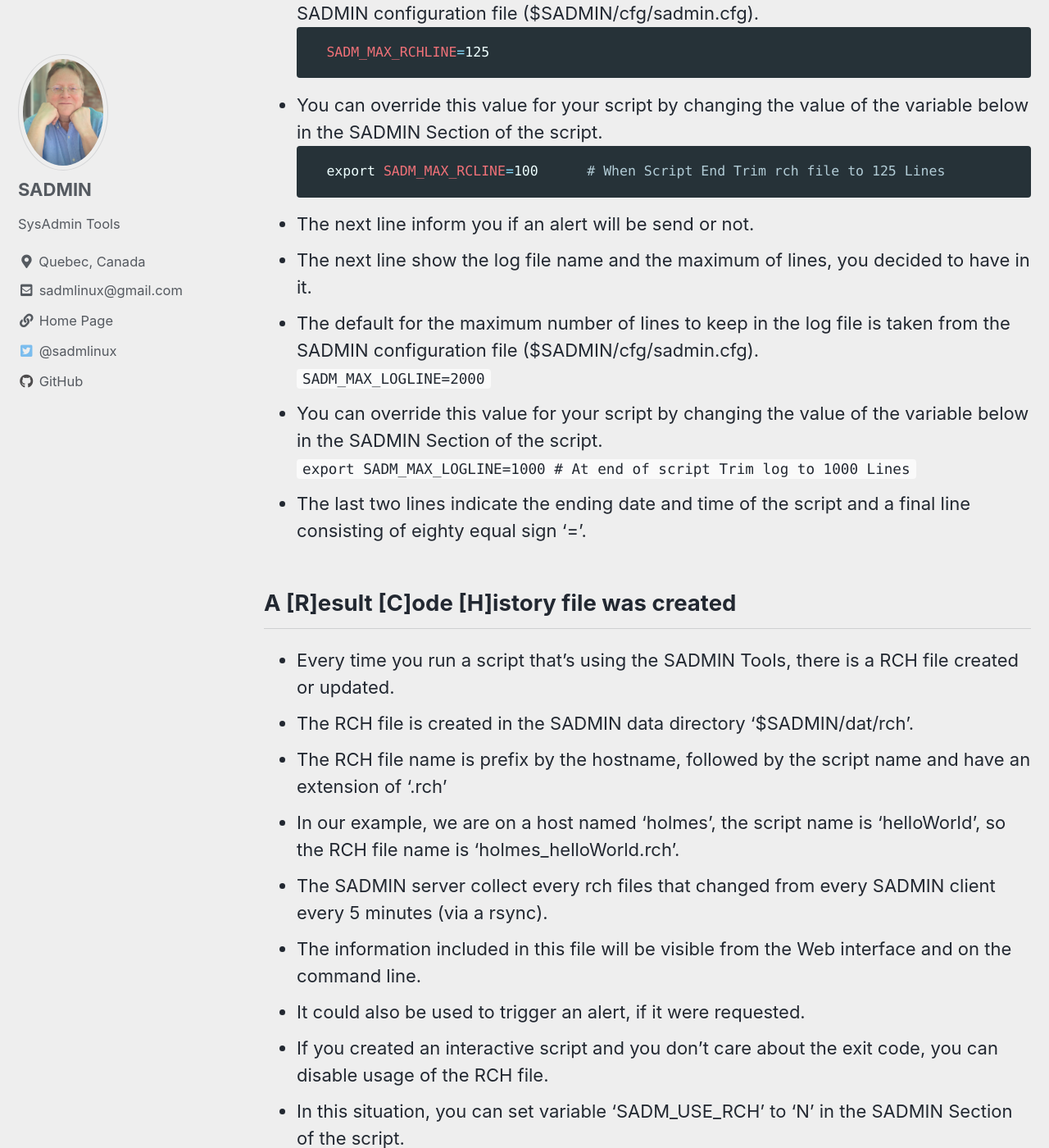
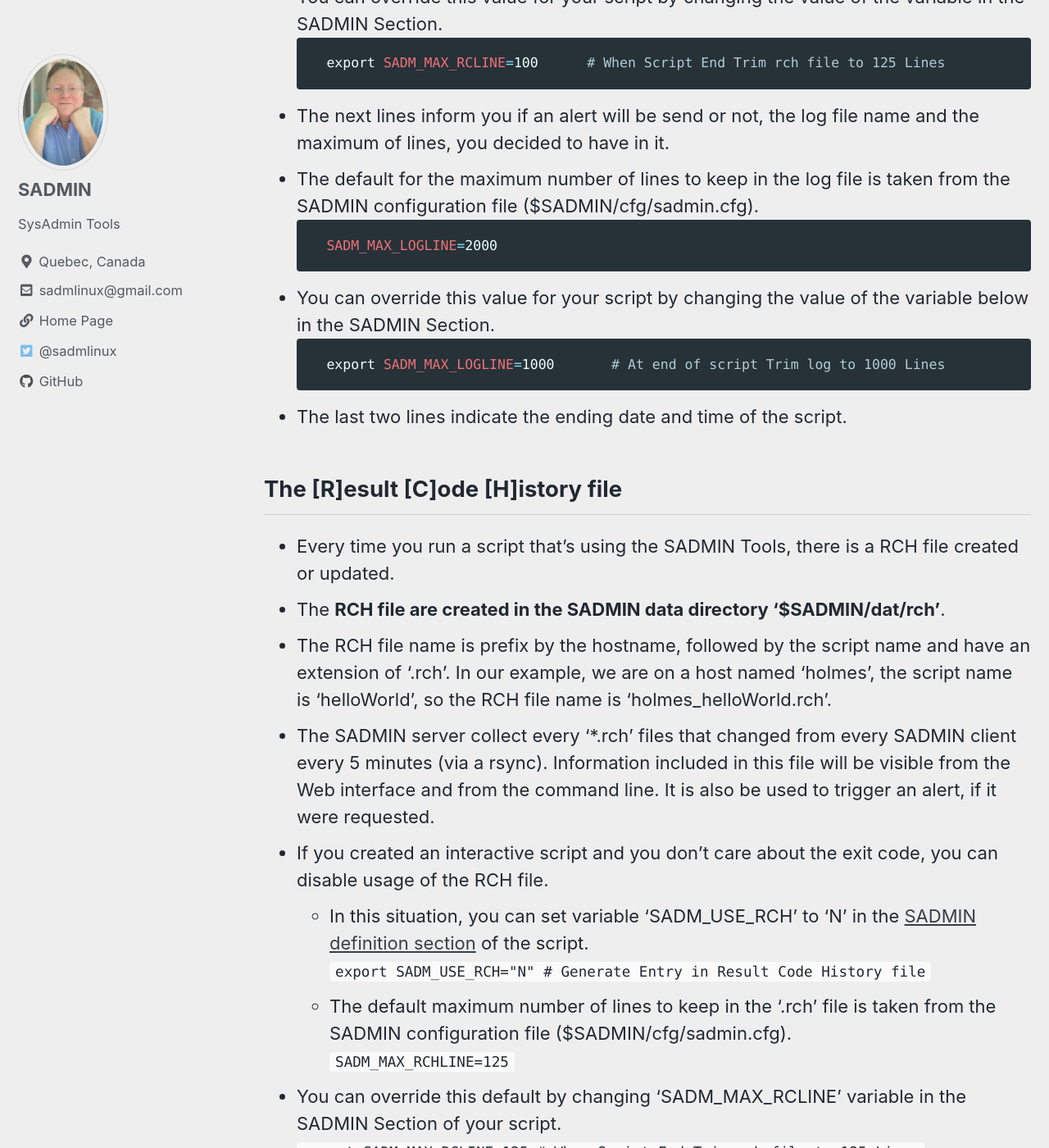
Before and after one commit to jadupl2/jadupl2.github.io, a Jekyll site: the page built from _pages/man/sadm-template-sh.md, in a window 1280 px wide and 1400 px high, scrolled down 6745 px. Shown: the whole window at 82% size. Built offline with Jekyll 4.4.1, drawn with Linux system fonts in a browser that asks for light colours; cached includes are drawn as plain includes; some of the changed text lies outside the part shown.

Commit message:
Shell Template page update

````diff
--- a/_pages/man/sadm-template-py.md
+++ b/_pages/man/sadm-template-py.md
@@ -54,7 +54,7 @@ We can divide the output of the screen in three section. We have the *Header*, t
 
 {% include {{ page.sadm_header_footer }} %}
 
-## A [R]esult [C]ode [H]istory file was created
+## The [R]esult [C]ode [H]istory file
 - Every time you run a script that's using the SADMIN Tools, by default there is a RCH file
 created or updated.
 - The **RCH file are created in the SADMIN data directory '$SADMIN/dat/rch'**.
--- a/_pages/man/sadm-template-sh.md
+++ b/_pages/man/sadm-template-sh.md
@@ -38,13 +38,13 @@ any SADMIN database information. By default, the 'main_process()' is activated,
 which one you need for the script you're starting.
 ![sadm_template_sh_main_process.png](/assets/img/sadm_template_sh_main_process.png "main_process() Template functions")
 
-- The '**process_servers()**' can be use where you need to perform action based on the content
-of the server database. This function, demonstrate how to access the information in the
-server database. It actually build a list of all active server (active field set to true) and
-test the 'ssh' to each of the servers. To use it, just remove the '#' in front of the
-'process_server' line. Running the script won't harm anything, so can run it to see it in action.
+- In the Shell Script template, you will also find a function that demonstrate how to access the
+information in the server database. The '**process_servers()**' can be use when you need to
+perform action based on the content of the server database. It actually build a list of all
+active systems (active field set to true) and test the 'ssh' to each of the servers. To use it,
+just remove the '#' in front of the 'process_server' line. Running the script won't harm
+anything, so can run it to see it in action.
 {: .text-justify}
-
 
 
 <br>
@@ -134,36 +134,60 @@ SADMIN section.
     ```bash
     export SADM_LOG_FOOTER="N"      # [Y]=Include Log Footer [N]=No log Footer
     ```
-- The first line is a separator line that signal the end of the script and the beginning of the footer output.
-- The second line show the exit code of the script (0=Success 1=Error).
-- The third one, show the execution time of the script (HH:MM:SS).
-- The fourth line show the name of the [R]eturn [C]ode [H]istory file and the maximum of lines, you decided to have in it.
-- The default for the maximum number of lines to keep in the RCH file is taken from the SADMIN configuration file ($SADMIN/cfg/sadmin.cfg).
+- The second line show the exit code of the script (0=Success 1=Error), the next line show
+the execution time of the script (HH:MM:SS).
+- The fourth line show the name of the [R]eturn [C]ode [H]istory file and the maximum of lines,
+you decided to have in it. The default maximum number of lines to keep in the RCH file is
+taken from the SADMIN configuration file ($SADMIN/cfg/sadmin.cfg).
     ```bash
     SADM_MAX_RCHLINE=125
     ```
-- You can override this value for your script by changing the value of the variable below in the SADMIN Section of the script.
+- You can override this value for your script by changing the value of the variable in the
+SADMIN Section.
     ```bash
     export SADM_MAX_RCLINE=100      # When Script End Trim rch file to 125 Lines
     ```
-- The next line inform you if an alert will be send or not.
-- The next line show the log file name and the maximum of lines, you decided to have in it.
-- The default for the maximum number of lines to keep in the log file is taken from the SADMIN configuration file ($SADMIN/cfg/sadmin.cfg).
-    `SADM_MAX_LOGLINE=2000`
-- You can override this value for your script by changing the value of the variable below in the SADMIN Section of the script.
-    `export SADM_MAX_LOGLINE=1000       # At end of script Trim log to 1000 Lines`
-- The last two lines indicate the ending date and time of the script and a final line consisting of eighty equal sign '='.
+- The next lines inform you if an alert will be send or not, the log file name and the maximum
+of lines, you decided to have in it.
+- The default for the maximum number of lines to keep in the log file is taken from the SADMIN
+configuration file ($SADMIN/cfg/sadmin.cfg).
+    ```bash
+    SADM_MAX_LOGLINE=2000
+    ```
+- You can override this value for your script by changing the value of the variable below in the
+SADMIN Section.
+    ```bash
+    export SADM_MAX_LOGLINE=1000       # At end of script Trim log to 1000 Lines
+    ```
+- The last two lines indicate the ending date and time of the script.
+
+
+## The [R]esult [C]ode [H]istory file
+- Every time you run a script that's using the SADMIN Tools, there is a RCH file created or updated.
+- The **RCH file are created in the SADMIN data directory '$SADMIN/dat/rch'**.
+- The RCH file name is prefix by the hostname, followed by the script name and have an extension
+of '.rch'. In our example, we are on a host named 'holmes', the script name is 'helloWorld', so
+the RCH file name is 'holmes_helloWorld.rch'.
+- The SADMIN server collect every '*.rch' files that changed from every SADMIN client every
+5 minutes (via a rsync). Information included in this file will be visible from the Web interface
+and from the command line. It is also be used to trigger an alert, if it were requested.
+- If you created an interactive script and you don't care about the exit code, you can disable
+usage of the RCH file.
+  - In this situation, you can set variable 'SADM_USE_RCH' to 'N' in the
+[SADMIN definition section](/assets/img/sadmin_section_sh.png) of the script.
+    `export SADM_USE_RCH="N"        # Generate Entry in Result Code History file`
+  - The default maximum number of lines to keep in the '.rch' file is taken from the SADMIN
+configuration file ($SADMIN/cfg/sadmin.cfg).
+    ```SADM_MAX_RCHLINE=125```
+- You can override this default by changing 'SADM_MAX_RCLINE' variable in the SADMIN Section of your script.
+    `export SADM_MAX_RCLINE=125     # When Script End Trim rch file to 125 Lines`
+  - By default the RCH file is trim at the end of each execution (Unless 'SADM_MAX_RCLINE' is set to 0.).
+
+**Example of a [R]esult [C]ode [H]istory file**
+![rch_file_format.png](/assets/img/files/rch_file_format.png "SADMIN rch_file_format"){: .align-center}
 
 
 ## A [R]esult [C]ode [H]istory file was created
-
-- Every time you run a script that's using the SADMIN Tools, there is a RCH file created or updated.
-- The RCH file is created in the SADMIN data directory '$SADMIN/dat/rch'.
-- The RCH file name is prefix by the hostname, followed by the script name and have an extension of '.rch'
-- In our example, we are on a host named 'holmes', the script name is 'helloWorld', so the RCH file name is 'holmes_helloWorld.rch'.
-- The SADMIN server collect every rch files that changed from every SADMIN client every 5 minutes (via a rsync).
-- The information included in this file will be visible from the Web interface and on the command line.
-- It could also be used to trigger an alert, if it were requested.
 - If you created an interactive script and you don't care about the exit code, you can disable usage of the RCH file.
 - In this situation, you can set variable 'SADM_USE_RCH' to 'N' in the SADMIN Section of the script.
     `export SADM_USE_RCH="Y"        # Generate Entry in Result Code History file`
@@ -176,7 +200,7 @@ SADMIN section.
 
 
 
-## A log file was created
+## The script log file
 
 - When a script is run that's using the SADMIN Tools, there is a log file created or updated.
 - Log are created in the $SADMIN/log directory.
@@ -192,38 +216,33 @@ SADMIN section.
 - You can override this default by changing 'SADM_MAX_LOGLINE' variable in the SADMIN Section of your script.
     `export SADM_MAX_LOGLINE=1000   # At end of script Trim log to 1000 Lines`
 
-    The log file file that was created
+### The log file file that was created
+![sadm_template_sh_30.png](/assets/img/sadm_template_sh_30.png "Log Output Example"){: .align-left}
 
 
-RCH and log file can be viewed from the Web interface
+### RCH and log file can be viewed from the Web interface
+![sadm_template_sh_34.png](/assets/img/sadm_template_sh_34.png "Web view of example script"){: .align-left}
 
-    Web view of our helloWorld script
+### Web view of the log
+![sadm_template_sh_42.png](/assets/img/sadm_template_sh_42.png "Web view of script log"){: .align-left}
+
+### Web view of the RCH file
+![sadm_template_sh_38.png](/assets/img/sadm_template_sh_38.png "Web view of script rch file"){: .align-left}
 
 
-    Viewing the RCH file from the web interface
+### Viewing all systems "*.rch' scripts results on the terminal
+```bash
+# srch
+```
+![sadm_template_sh_45.png](/assets/img/sadm_template_sh_45.png "Command line view of our scripts"){: .align-left}
 
+<br>
+## Controlling the script Header and Footer output
 
-    Viewing the script log from the web interface
+To suppress header/footer from log and screen, change "**SADM_LOG_FOOTER**" and
+"**SADM_LOG_HEADER**" variable from "Y" to "N".
+![sadm_template_sh_20.png](/assets/img/sadm_template_sh_20.png "Portion of SADMIN Section"){: .align-left}
 
-
-    Viewing all your servers scripts results on the terminal
-
-
-
-Controlling the script Header and Footer output
-
-    To suppress header/footer from log and screen, change "SADM_LOG_FOOTER" and "SADM_LOG_HEADER" variable from "Y" to "N".
-
-
-    We can see now the header and footer doesn't appear anymore on the screen and in the log of the script.
-    .
-
-
-
-Accessing the server database
-
-
-
-
-
-I hope this page was useful for you.
+<br>
+As you can see now the header and footer doesn't appear anymore on the screen (and in the log of the script).
+![sadm_template_sh_24.png](/assets/img/sadm_template_sh_24.png "Output with No Header & Footer"){: .align-center}
````
Also changed, not shown: assets/img/sadm_template_sh_20.png (added), assets/img/sadm_template_sh_24.png (added), assets/img/sadm_template_sh_30.png (added), assets/img/sadm_template_sh_34.png (added), assets/img/sadm_template_sh_38.png (added), assets/img/sadm_template_sh_42.png (added), assets/img/sadm_template_sh_45.png (added).
